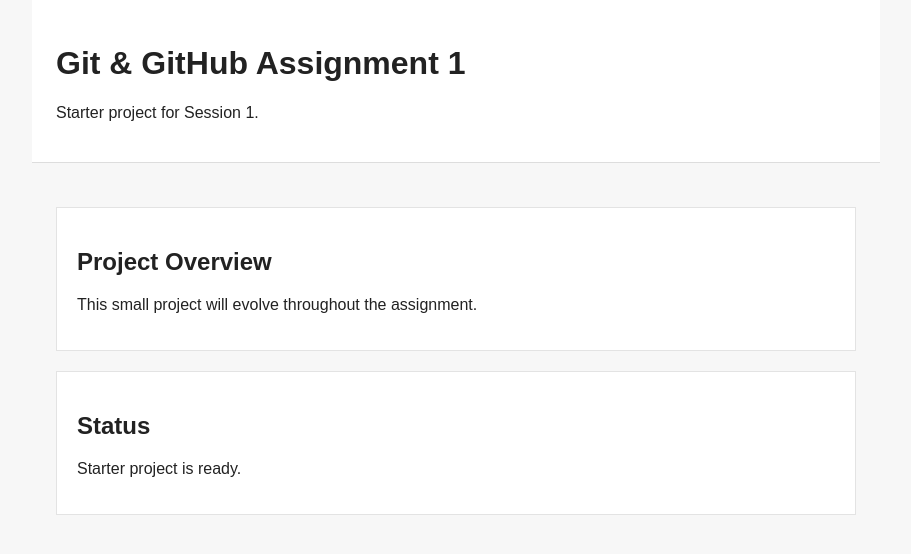
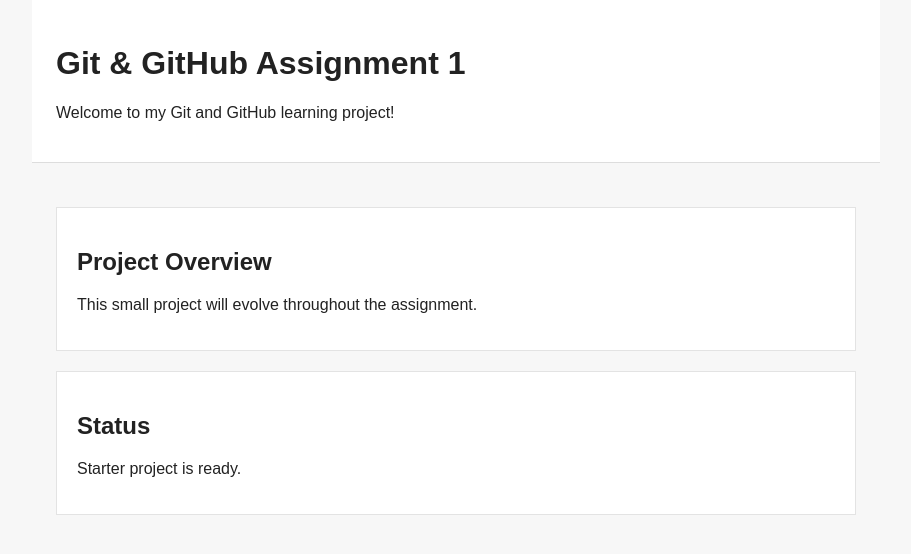
Before and after one commit to N00rFaR/git-session1-N00rFaR, a plain HTML site: page index.html in a window 1280 px wide. Shown: the whole page, without its empty margins (184-1095 px from the left). Drawn offline with Linux system fonts and the light colour scheme.

Commit message:
Improve website introduction

```diff
--- a/index.html
+++ b/index.html
@@ -9,7 +9,7 @@
 <body>
   <header>
     <h1>Git & GitHub Assignment 1</h1>
-    <p>Starter project for Session 1.</p>
+    <p>Welcome to my Git and GitHub learning project!</p>
   </header>
   <main>
     <section id="overview">
```
